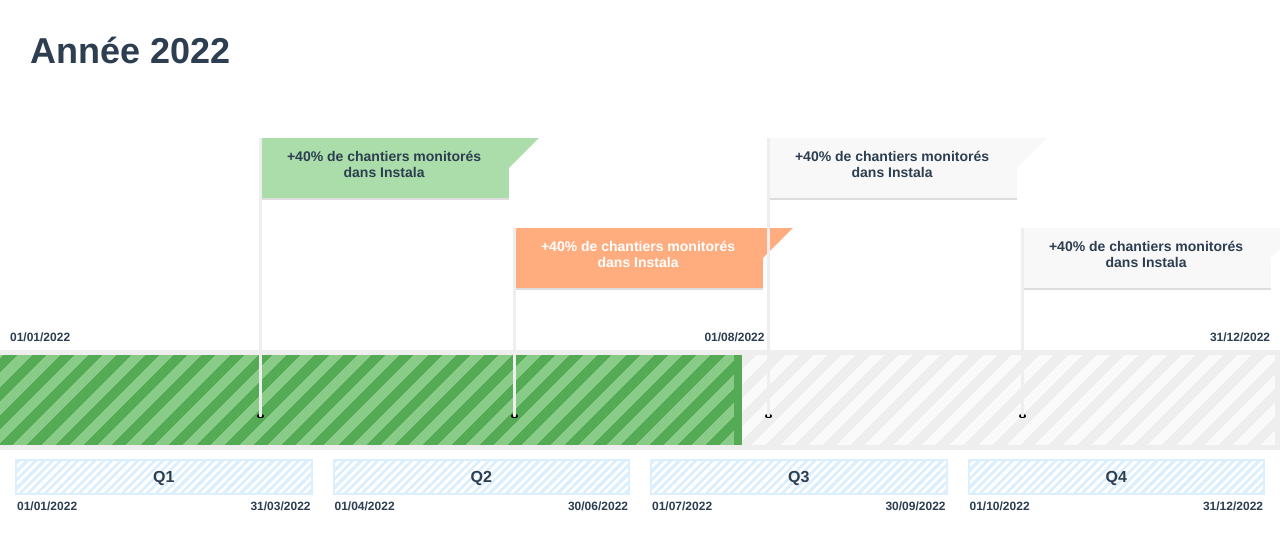
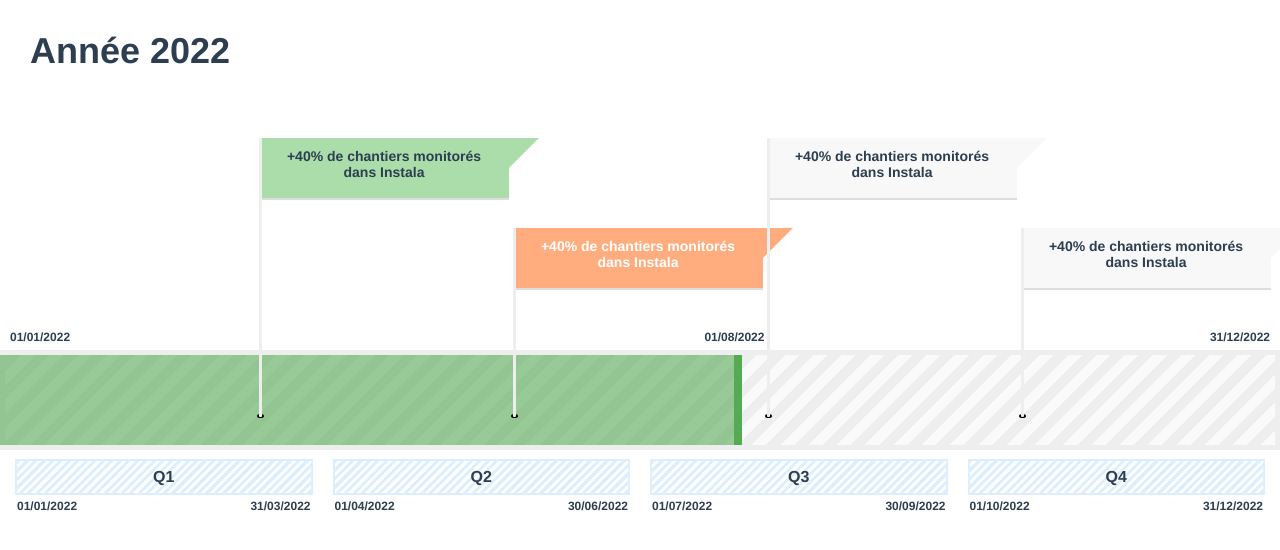
Before and after one commit to mghignet/progression-dashboard, a Vue app: page / in a window 1280 px wide. Shown: the top 550 px of the page. Built offline with nearby package versions, Linux system fonts and the light colour scheme.

Commit message:
feat: fluidify timeline progress animation

```diff
--- a/src/components/Timeline.vue
+++ b/src/components/Timeline.vue
@@ -135,13 +135,7 @@ export default defineComponent({
     height: 90px;
     animation: animatedProgress 1.5s ease;
     width: var(--progress);
-    background: repeating-linear-gradient(
-      -45deg,
-      #88cc88,
-      #88cc88 10px,
-      #55aa55 10px,
-      #55aa55 20px
-    );
+    background: #55aa5599;
     border-right: 8px solid #55aa55;
     box-sizing: border-box; // include the border inside the element to be more precise
 
```
